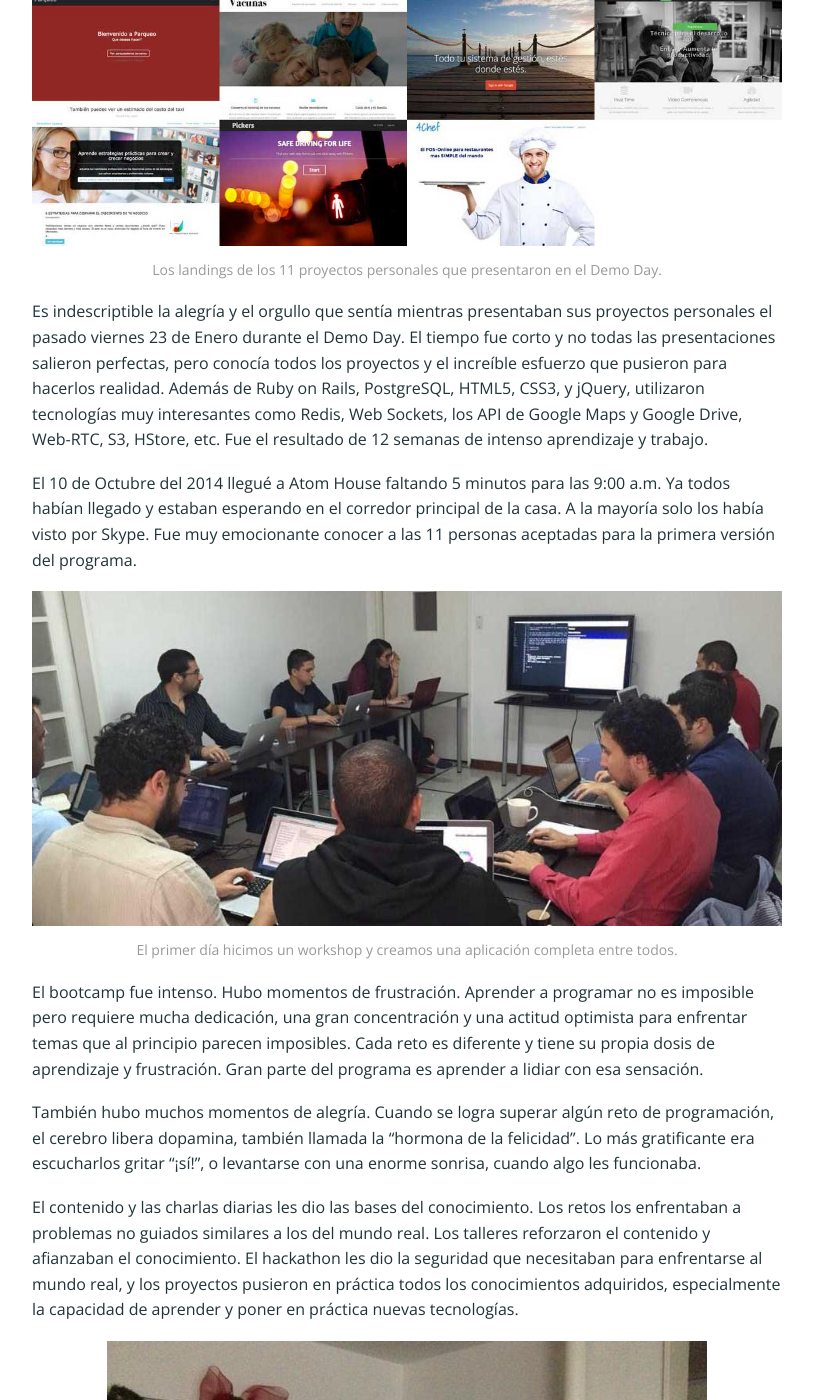
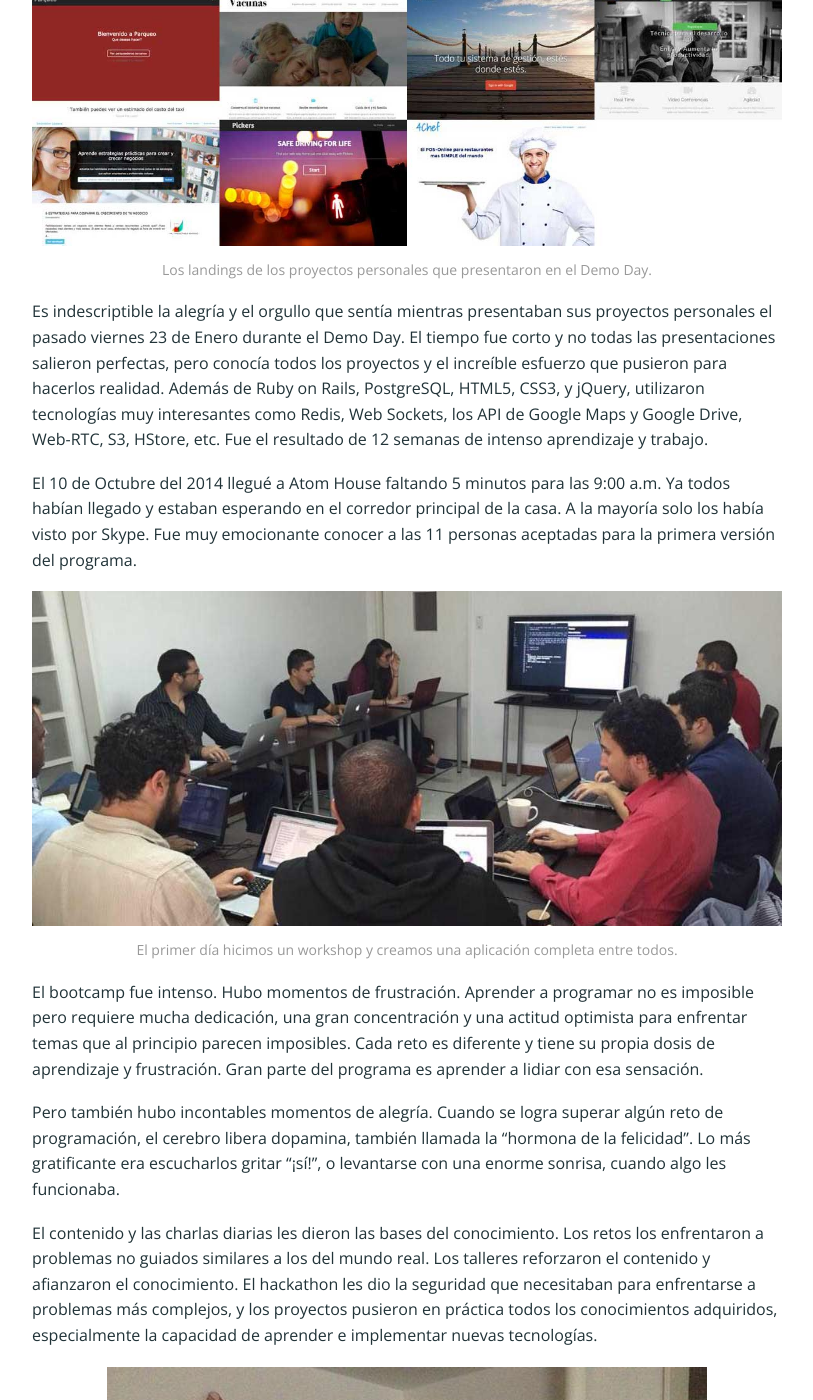
Before and after one commit to simonhoyos/blog, a Jekyll site: the page built from _posts/2015-01-25-felicitaciones-lo-hicieron-realidad.markdown, in a window 1280 px wide and 1400 px high, scrolled down 431 px. Shown: the whole window, without its empty margins (233-1046 px from the left). Built offline with Jekyll 4.4.1, drawn with Linux system fonts in a browser that asks for light colours; nearby versions of some CDN libraries; comment, search, counter and statistics services are not loaded; a style sheet for code colours, icons or effects is not loaded.

Commit message:
Small improvements to "Felicitaciones, lo hicieron realidad"

```diff
--- a/_posts/2015-01-25-felicitaciones-lo-hicieron-realidad.markdown
+++ b/_posts/2015-01-25-felicitaciones-lo-hicieron-realidad.markdown
@@ -8,7 +8,7 @@ excerpt: Es indescriptible la alegría y el orgullo que sentía mientras present
 
 <img src="/images/screenshots.jpg" alt="Screenshots" class="photo">
 
-<p class="photo-description">Los landings de los 11 proyectos personales que presentaron en el Demo Day.</p>
+<p class="photo-description">Los landings de los proyectos personales que presentaron en el Demo Day.</p>
 
 Es indescriptible la alegría y el orgullo que sentía mientras presentaban sus proyectos personales el pasado viernes 23 de Enero durante el Demo Day. El tiempo fue corto y no todas las presentaciones salieron perfectas, pero conocía todos los proyectos y el increíble esfuerzo que pusieron para hacerlos realidad. Además de Ruby on Rails, PostgreSQL, HTML5, CSS3, y jQuery, utilizaron tecnologías muy interesantes como Redis, Web Sockets, los API de Google Maps y Google Drive, Web-RTC, S3, HStore, etc. Fue el resultado de 12 semanas de intenso aprendizaje y trabajo.
 
@@ -20,9 +20,9 @@ El 10 de Octubre del 2014 llegué a Atom House faltando 5 minutos para las 9:00
 
 El bootcamp fue intenso. Hubo momentos de frustración. Aprender a programar no es imposible pero requiere mucha dedicación, una gran concentración y una actitud optimista para enfrentar temas que al principio parecen imposibles. Cada reto es diferente y tiene su propia dosis de aprendizaje y frustración. Gran parte del programa es aprender a lidiar con esa sensación.
 
-También hubo muchos momentos de alegría. Cuando se logra superar algún reto de programación, el cerebro libera dopamina, también llamada la “hormona de la felicidad”. Lo más gratificante era escucharlos gritar “¡sí!”, o levantarse con una enorme sonrisa, cuando algo les funcionaba.
+Pero también hubo incontables momentos de alegría. Cuando se logra superar algún reto de programación, el cerebro libera dopamina, también llamada la “hormona de la felicidad”. Lo más gratificante era escucharlos gritar “¡sí!”, o levantarse con una enorme sonrisa, cuando algo les funcionaba.
 
-El contenido y las charlas diarias les dio las bases del conocimiento. Los retos los enfrentaban a problemas no guiados similares a los del mundo real. Los talleres reforzaron el contenido y afianzaban el conocimiento. El hackathon les dio la seguridad que necesitaban para enfrentarse al mundo real, y los proyectos pusieron en práctica todos los conocimientos adquiridos, especialmente la capacidad de aprender y poner en práctica nuevas tecnologías.
+El contenido y las charlas diarias les dieron las bases del conocimiento. Los retos los enfrentaron a problemas no guiados similares a los del mundo real. Los talleres reforzaron el contenido y afianzaron el conocimiento. El hackathon les dio la seguridad que necesitaban para enfrentarse a problemas más complejos, y los proyectos pusieron en práctica todos los conocimientos adquiridos, especialmente la capacidad de aprender e implementar nuevas tecnologías.
 
 <img src="/images/first-hackathon.jpg" alt="First Hackathon" class="photo">
 
```
